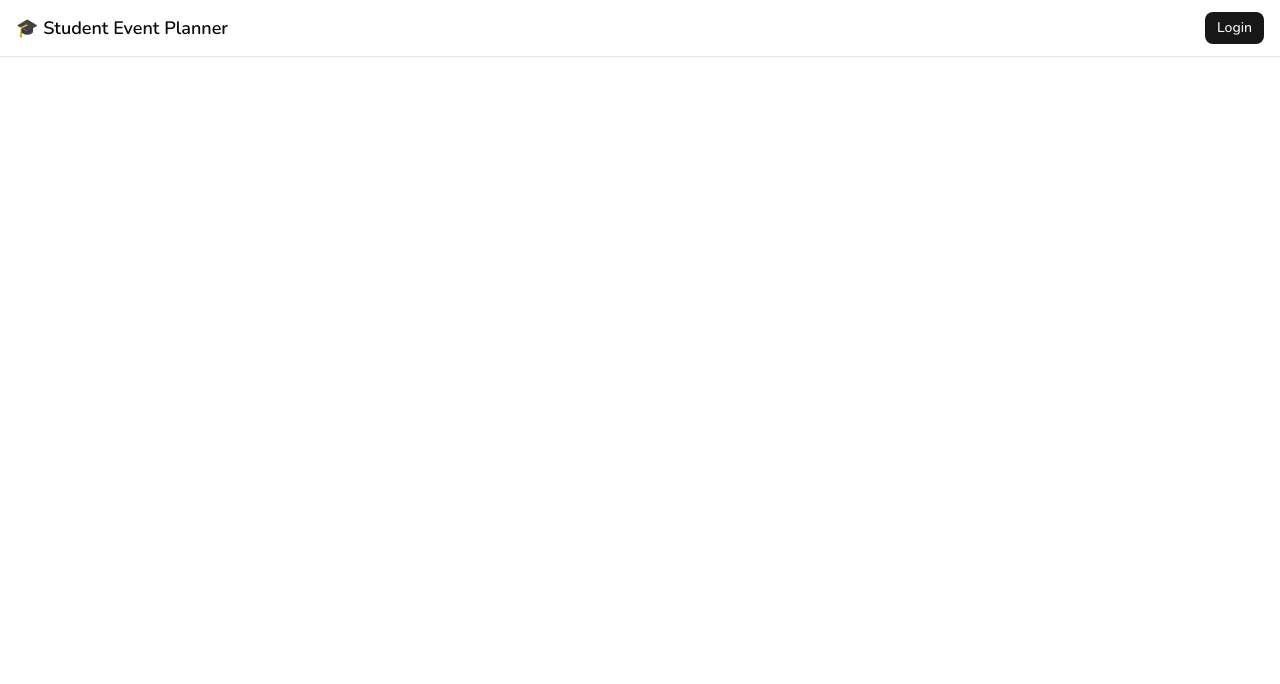
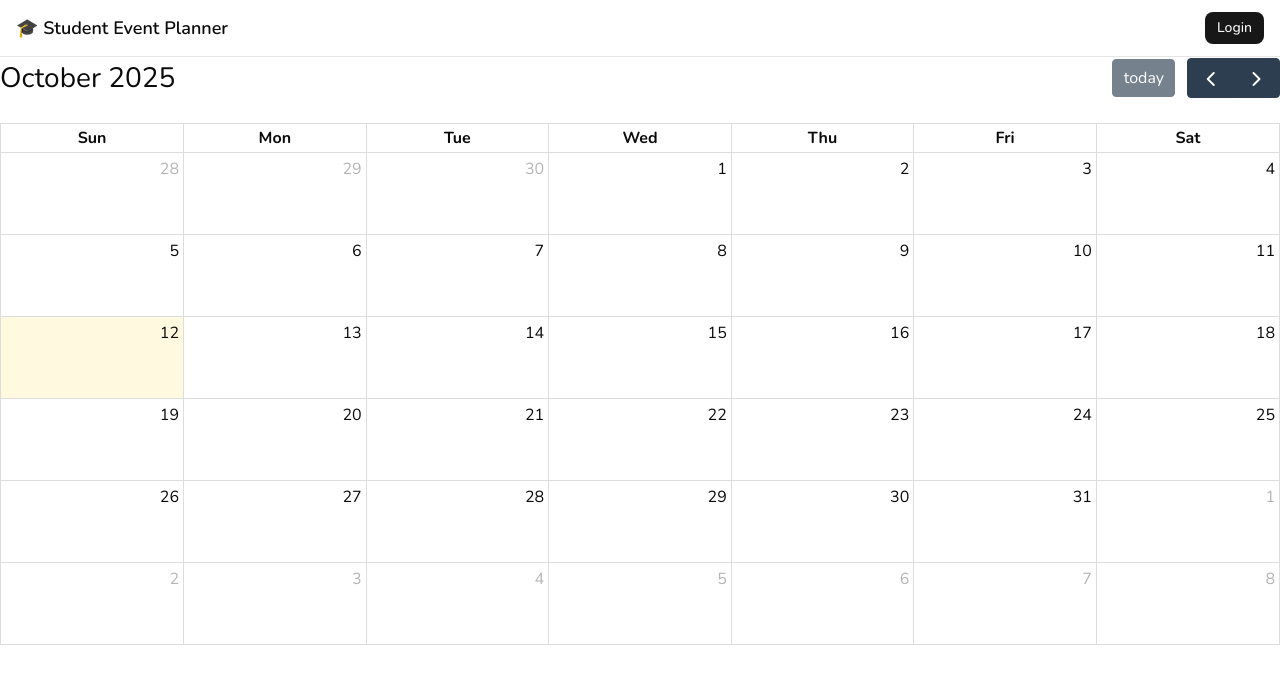
Before and after one commit to PasinS47/SEP, a React (Vite) app in the folder client/: page /calendar in a window 1280 px wide. Shown: the top 684 px of the page. Built offline with nearby package versions, Linux system fonts and the light colour scheme; no server answers.

Commit message:
popup create event box on calender

```diff
--- a/client/src/app.tsx
+++ b/client/src/app.tsx
@@ -3,6 +3,7 @@ import Home from "@/pages/home.tsx";
 import Login from "@/pages/login.tsx";
 import Profile from "@/pages/profile.tsx";
 import Callback from "@/pages/callback.tsx";
+import Calendar from "./pages/calendar";
 import { Navbar } from "@/components/navbar.tsx";
 import { useUser } from "@/hooks/use-user.ts";
 import { ThemeProvider } from "@/components/theme-provider.tsx";
@@ -21,6 +22,7 @@ export default function App() {
                     <Route path="/login" element={<Login />} />
                     <Route path="/auth/callback" element={<Callback reload={reload} />} />
                     <Route path="/profile" element={<Profile user={user} setUser={setUser}/>} />
+                    <Route path="/calendar" element={<Calendar/>} />
                 </Routes>
             </BrowserRouter>
         </ThemeProvider>
--- /dev/null
+++ b/client/src/calender.css
@@ -0,0 +1,37 @@
+#calendar_container {
+    /* background-color: rgba(250, 192, 0, 0.48); */
+}
+
+#add-event-box {
+    width: 15%;
+    height: 100px;
+    position: absolute;
+    z-index: 1;
+    background-color: rgb(212, 127, 255);
+    border-radius: 20px;
+    box-shadow: 1px 1px 4px #556cff;
+    text-align: center;
+    padding-left: 3px;
+    padding-right: 3px;
+
+}
+
+#cancel-but {
+    width: 40%;
+    height: 20px;
+    border-radius: 20px;
+    z-index: 1;
+    background-color: rgb(255, 0, 0);
+}
+#add-but {
+    width: 40%;
+    height: 20px;
+    border-radius: 20px;
+    z-index: 1;
+    background-color: rgb(9, 255, 0);
+}
+#inp{
+  z-index: 1;
+  width: 100%;
+  background-color: rgb(97, 24, 255);
+}
--- a/client/src/main.tsx
+++ b/client/src/main.tsx
@@ -8,5 +8,6 @@ createRoot(document.getElementById('root')!).render(
   <StrictMode>
     <Toaster />
     <App />
-  </StrictMode>,
+
+   </StrictMode>,
 )
--- /dev/null
+++ b/client/src/pages/calendar.tsx
@@ -0,0 +1,165 @@
+import '../calender.css'
+import FullCalendar from '@fullcalendar/react'
+import interactionPlugin from '@fullcalendar/interaction';
+import dayGridPlugin from '@fullcalendar/daygrid' // a plugin!
+import { useEffect, useState } from 'react'
+
+export default function Calendar() {
+
+    const [isBoxshow, setisBoxshow] = useState(true);
+    const [select_day, setselect_day] = useState("");
+
+    const calendar_div = document.getElementById("calendar_container")
+    const box = document.createElement('div')
+    const input_event = document.createElement('input')
+    const cancel_butt = document.createElement('button')
+    const add_butt = document.createElement('button')
+    const but_contain = document.createElement('div')
+
+    useEffect(() => {
+        const b = document.getElementById('cancel-but')
+        const c = document.getElementById('add-event-box')
+        if (!c) return
+        if (!b) return
+        b.addEventListener('click', () => {
+            c.remove()
+            console.log(isBoxshow)
+            setisBoxshow(true)
+        })
+    }, [isBoxshow]);
+
+    // useEffect(() => {
+    //     if (!div_cn) return
+    //     if (!reg) return
+    //     const handle = (event: MouseEvent) => {
+
+    //         if (!isBoxshow) {
+    //             // reg.remove()
+    //             return
+    //         }
+    //         const clientX = event.clientX; // X-coordinate relative to the viewport
+    //         const clientY = event.clientY; // Y-coordinate relative to the viewport
+
+    //         reg.id = 'add-event-box'
+    //         cancel_butt.id = 'cancel-but'
+    //         cancel_butt.innerText = "cancel"
+    //         reg.style.left = `${clientX}px`
+    //         reg.style.top = `${clientY}px`
+
+
+    //         reg.appendChild(in_name)
+    //         reg.appendChild(cancel_butt)
+    //         div_cn.appendChild(reg)
+
+    //         setisBoxshow(false)
+    //     }
+    //     div_cn.addEventListener('click', handle);
+
+    //     return () => {
+    //         div_cn.removeEventListener("click", handle);
+    //     };
+
+    // }, [isBoxshow, select_day])
+
+    // if (!div_cn) return
+    // const handle = (event: MouseEvent) => {
+
+    //     if (!isBoxshow) {
+    //         // reg.remove()
+    //         return
+    //     }
+    //     const clientX = event.clientX; // X-coordinate relative to the viewport
+    //     const clientY = event.clientY; // Y-coordinate relative to the viewport
+
+    //     reg.id = 'add-event-box'
+    //     cancel_butt.id = 'cancel-but'
+    //     cancel_butt.innerText = "cancel"
+    //     reg.style.left = `${clientX}px`
+    //     reg.style.top = `${clientY}px`
+
+
+    //     reg.appendChild(in_name)
+    //     reg.appendChild(cancel_butt)
+    //     div_cn.appendChild(reg)
+
+    //     setisBoxshow(false)
+    // }
+    // div_cn.addEventListener('click', handle)
+    // function createAddEvent(date: String) {
+    //     const div_cn = document.getElementById("calendar_container")
+    //     const reg = document.createElement('div')
+    //     const in_name = document.createElement('input')
+    //     const cancel_butt = document.createElement('button')
+    //     if(!isBoxshow) return
+    //     document.getElementById("add-event-box")!.innerText = date
+    // }
+
+    // const event_list = [
+    //     //single
+    //     { title: 'event 1', date: '2025-10-15' },
+    //     { title: 'event 2', date: '2025-10-16' },
+    //     //continuous
+    //     { title: 'Conference', start: '2025-10-05', end: '2025-10-10' },
+    //     //recursive
+    //     //{ title: 'Recursive',startTime: '09:00',endTime: '17:00',daysOfWeek: [1],startRecur: '2025-10-01',endRecur: '2025-12-31'}
+    // ]
+    function createBox(event: MouseEvent, date: String) {
+        if (!isBoxshow) return
+        const X = event.pageX
+        const Y = event.pageY
+        setselect_day(date)
+
+        if (!box) return
+        box.id = 'add-event-box'
+        box.style.left = `${X}px`
+        box.style.top = `${Y}px`
+        box.innerText = date
+
+        if (!input_event) return
+        input_event.id = 'inp'
+        input_event.placeholder = "event"
+
+        if (!add_butt) return
+        add_butt.id = "add-but"
+        add_butt.innerText = "add"
+
+        if (!cancel_butt) return
+        cancel_butt.id = "cancel-but"
+        cancel_butt.innerText = "cancel"
+
+        if (!but_contain) return
+        but_contain.style.marginTop = "5px"
+        but_contain.style.display = "flex"
+        but_contain.style.justifyContent = "space-evenly"
+        but_contain.appendChild(add_butt)
+        but_contain.appendChild(cancel_butt)
+
+        if (!calendar_div) return
+        box.appendChild(input_event)
+        box.appendChild(but_contain)
+        calendar_div.appendChild(box)
+
+        setisBoxshow(false)
+    }
+    return (
+
+        <>
+            <div id="calendar_container">
+                <FullCalendar
+                    plugins={[interactionPlugin, dayGridPlugin]}
+                    initialView="dayGridMonth"
+                    weekends={true}
+                    height={"auto"}
+                    eventColor={"#ffb31bff"}
+                    selectable={true}
+                    eventOverlap={false}
+                    displayEventTime={true}
+                    //events={event_list}
+                    dateClick={(info) => {
+                        createBox(info.jsEvent, info.dateStr)
+                    }}
+                />
+            </div>
+        </>
+    )
+}
--- a/package.json
+++ b/package.json
@@ -13,5 +13,9 @@
   },
   "devDependencies": {
     "concurrently": "^9.2.1"
+  },
+  "dependencies": {
+    "@fullcalendar/react": "^6.1.19",
+    "fullcalendar": "^6.1.19"
   }
 }
```
